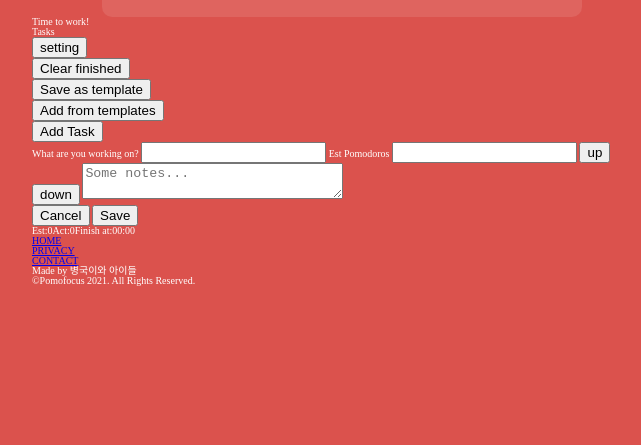
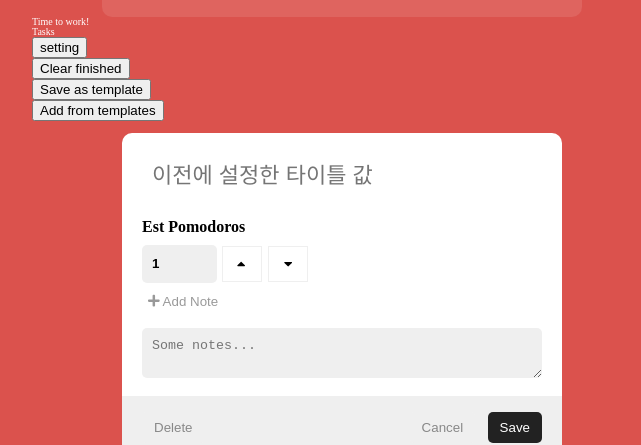
Before and after one commit to bcround/pomodoroTimerClone, a website built with webpack: page src/index.html in a window 1280 px wide. Shown: the part 356-801 px from the top of the page, without its empty margins (298-939 px from the left). Built offline with nearby package versions, Linux system fonts and the light colour scheme.

Commit message:
feat: todolist modal style

```diff
--- a/src/index.html
+++ b/src/index.html
@@ -6,6 +6,7 @@
   <meta name="viewport" content="width=device-width, initial-scale=1.0">
   <title>Pomodoro Timer Online - clone</title>
   <link rel="stylesheet" href="../dist/style.css">
+  <script src="https://use.fontawesome.com/releases/v5.2.0/js/all.js"></script>
 </head>
 <body>
   <header>
@@ -76,21 +77,28 @@
           </li> -->
 
           <!-- 투두리스트 아이템 모달 -->
-          <!-- <li class="todolist__item isActive">
-            <label for="change-todo">이전에 설정한 타이틀 값</label>
-            <input type="text" class="todolist__change-todo" id="change-todo">
-            <label for="change-number">Est Pomodoros</label>
-            <input type="number" class="todolist__change-number" id="change-number">
-            <button class="todolist__change-up">up</button>
-            <button class="todolist__change-down">down</button>
-            <textarea name="todolist__change-note" id="todolistChangeNote" class="todolist__change-note" cols="30" rows="2" placeholder="Some notes..."></textarea>
+          <li class="todolist__item isActive">
+            <div class="todolist__item-container">
+              <label for="change-todo a11y-hidden">이전에 설정한 타이틀 값</label>
+            <input type="text" class="todolist__change-todo" id="change-todo" placeholder="이전에 설정한 타이틀 값">
+            <div class="todolist__change">
+              <label for="change-number">Est Pomodoros</label>
+              <input type="number" class="todolist__change-number" id="change-number" value="1">
+              <button class="todolist__change-up"><i class="fas fa-caret-up"></i><span class="a11y-hidden">up</span></button>
+              <button class="todolist__change-down"><i class="fas fa-caret-down"></i><span class="a11y-hidden">down</span></button>
+            </div>
+            <button class="todolist__add-note"><i class="fas fa-plus"></i> Add Note</button>
+            <textarea name="todolist__change-note" id="todolistChangeNote" class="todolist__change-note isActive" cols="30" rows="2" placeholder="Some notes..."></textarea>
             <label for="todolistChangeNote" class="a11y-hidden">Explane todo</label>
+            </div>
             <footer>
               <button class="todolist__change-delete">Delete</button>
-              <button class="todolist__change-cancel">Cancel</button>
-              <button class="todolist__change-save">Save</button>
+              <div>
+                <button class="todolist__change-cancel">Cancel</button>
+                <button class="todolist__change-save">Save</button>
+              </div>
             </footer>
-          </li> -->
+          </li>
         </ul>
 
         <button class="todolist__add-btn"><i></i>Add Task</button>
--- a/src/sass/_modal.scss
+++ b/src/sass/_modal.scss
@@ -0,0 +1,99 @@
+@media screen and (min-width: 440px) {
+  .todolist__item.isActive {
+    width: 440px;
+  }
+}
+
+.todolist__item {
+  display: none;
+  &-container {
+  padding: 10px 20px;
+  }
+}
+.todolist__item.isActive {
+  display: block;
+  background-color: white;
+  margin: 12px auto 0;
+  border-radius: 10px;
+  & [for="change-todo"] {
+    position: absolute;
+    color: black;
+    line-height: 45.6px;
+    align-items: center;
+    font-size: 2.2rem;
+  }
+  & .todolist__change-todo {
+    width: 100%;
+    height: 25.6px;
+    padding: 10px 0;
+    font-size: 2.2rem;
+    border: none;
+    text-indent: 1rem;
+  }
+}
+label[for="change-number"] {
+  color: black;
+  display: block;
+  margin: 20px 0 10px;
+  font-size: 1.6rem;
+  font-weight: 700;
+}
+.todolist__change-number {
+  width: 55px;
+  height: 18.4px;
+  padding: 10px;
+  font-weight: 700;
+  background-color: rgb(239, 239, 239);
+  border: none;
+  border-radius: 5px;
+}
+.todolist__change button {
+  width: 40px;
+  height: 36px;
+  margin: 0 2px;
+  padding: 8px 12px;
+  background-color: white;
+  border: 1px solid rgb(239, 239, 239);
+}
+.todolist__change-note {
+  display: none;
+}
+.todolist__change-note.isActive {
+  display: block;
+  width: 100%;
+  margin: 8px 0;
+  border: none;
+  border-radius: 5px;
+  background-color: rgb(239, 239, 239);
+  padding: 10px 0;
+  text-indent: 1rem;
+}
+.todolist__add-note {
+  border: none;
+  background-color: transparent;
+  margin: 10px 0;
+  color: rgba(0, 0, 0, 0.4);
+}
+.todolist__item footer {
+  background-color: rgb(239, 239, 239);
+  width: 100%;
+  height: 64px;
+  border-radius: 0 0 10px 10px;
+  display: flex;
+  justify-content: space-between;
+  align-items: center;
+  button {
+    margin: 0 20px;
+    padding: 8px 12px;
+    border: none;
+    border-radius: 5px;
+    background-color: none;
+    color: rgb(136, 136, 136);
+    cursor: pointer;
+  }
+  & .todolist__change-save {
+    margin-left: -10px;
+    color: white;
+    background-color: rgb(34, 34, 34);
+  }
+}
```
Also changed, not shown: dist/style.css, 1 other file.
